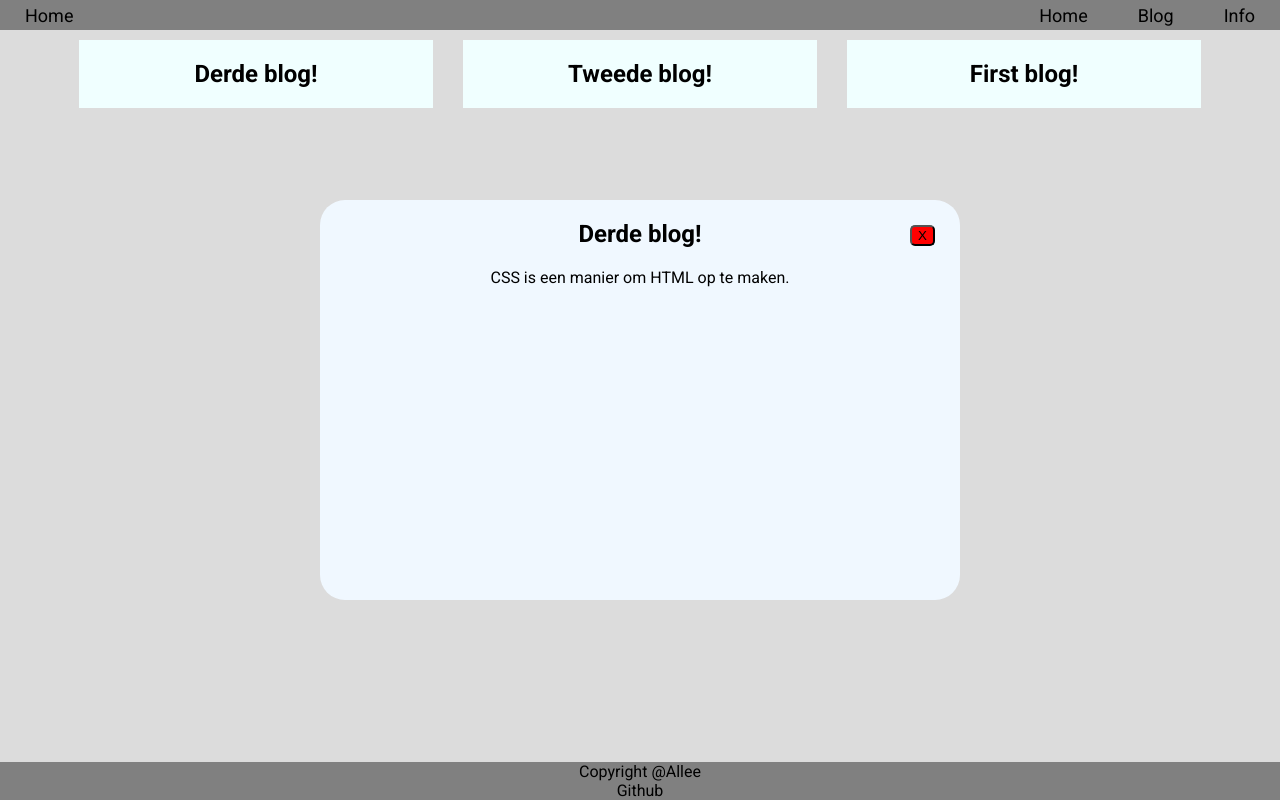
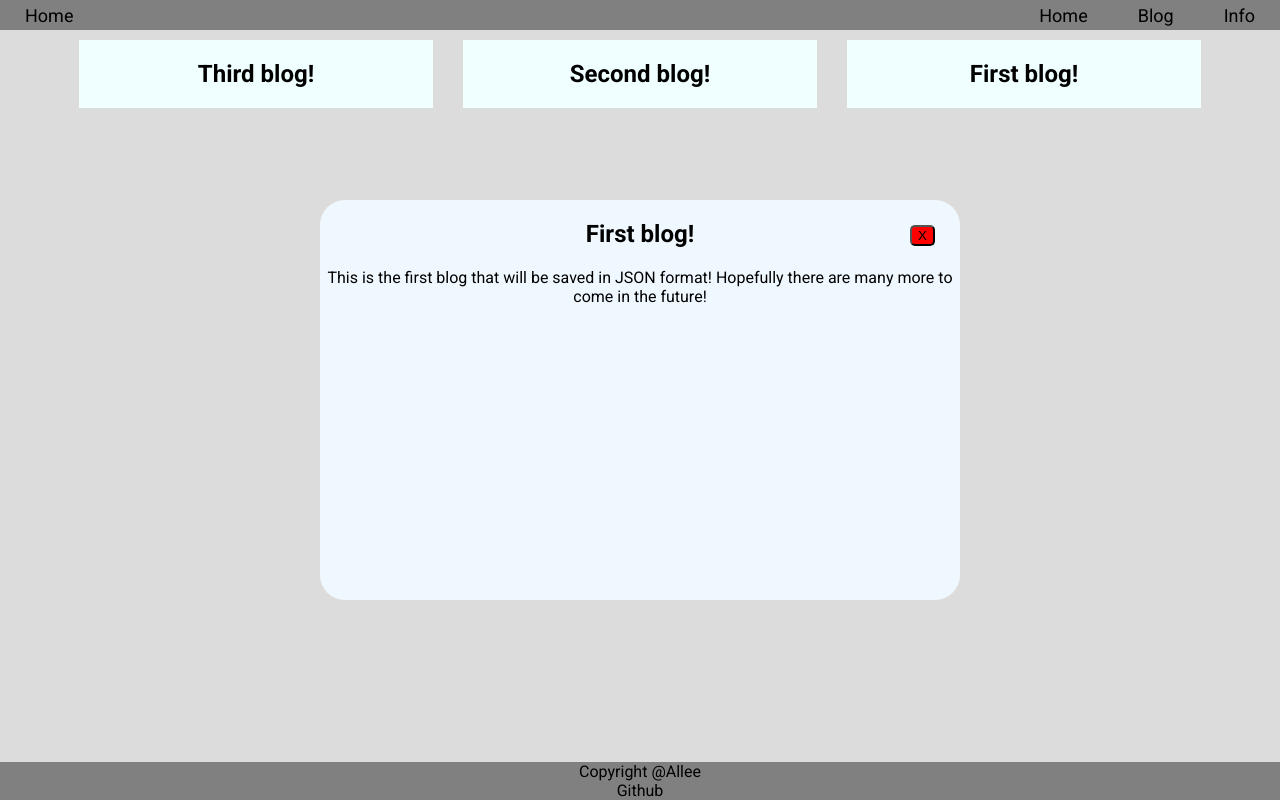
Before and after one commit to AlleeElias/CSS-Project, a plain HTML site: page html/blog.html in a window 1280 px wide. Both pictures are taken after a click on the element "First blog!". Drawn offline with Linux system fonts and the light colour scheme; a web font is replaced by a local one.

Commit message:
blogscript

```diff
--- a/html/blog.html
+++ b/html/blog.html
@@ -7,6 +7,7 @@
         <link rel="stylesheet" href="../css/styles.css">
         <link rel="stylesheet" href="../css/header.css">
         <script src="../script/script.js"></script>
+        <script src="../script/blog.js"></script>
     </head>
     <header id="pageheader">
         Hier komt de header
--- /dev/null
+++ b/script/blog.js
@@ -0,0 +1,64 @@
+let parsedData;
+let blogHTML = "";
+let actieveBlog;
+
+function vulBlogs() {
+    fetch('../data/data.txt')
+    .then(res => res.text())
+    .then(res => parseJSON(res));
+}
+
+function parseJSON(data) {
+    console.log("Data parsed to JSON");
+    parsedData = JSON.parse(data);
+    //console.log(parsedData);
+    stringDataToHTML(parsedData);
+}
+
+function stringDataToHTML(data) {
+    //console.log("Loading blogs...");
+    data.sort();
+    data.reverse();
+    data.forEach(element => {
+        voegKaartToe(element);
+    });
+
+    document.getElementById("blogcontainer").innerHTML = blogHTML;
+}
+
+function voegKaartToe(element) {
+    //console.log(element.titel);
+    //console.log(element.id);
+    blogHTML = blogHTML
+             + "<section id='kaart" + element.id + "' onmouseenter='toonKaartHover(" + element.id + ")'"
+             + " onmouseleave='verbergKaartHover(" + element.id + ")' onclick='toonKaart(" + element.id + ")'>"
+             + "<h2>" + element.titel + "</h2>"
+             + "<p id='omschrijving" + element.id + "' class='kaartinhoud'>" + element.omschrijving + "</p>"
+             + "<p id='inhoud" + element.id + "' class='kaartinhoud'>" + element.inhoud + "</p>"
+             + "</section>";
+}
+
+function toonKaartHover(id) {
+    //console.log("Kaart getoond");
+    document.getElementById("omschrijving" + id).style.display="block";
+}
+
+function verbergKaartHover(id) {
+    //console.log("Kaart verborgen");
+    document.getElementById("omschrijving" + id).style.display= "none";
+}
+
+function toonKaart(zoekId) {
+    document.getElementById("kaartbody").style.display = "grid";
+    actieveBlog = parsedData.find(({id}) => id === zoekId);
+    //console.log(actieveBlog);
+
+    document.getElementById("kaartbody").innerHTML = "<div class='getoondeKaart'><h2>" + actieveBlog.titel + "</h2>"
+                                                   + "<button class='kaartKnop' onclick='verbergKaart()'>X</button>"
+                                                   + "<p>" + actieveBlog.inhoud + "</p>"
+                                                   + "</div>"
+}
+
+function verbergKaart() {
+    document.getElementById("kaartbody").style.display = "none";
+}
--- a/script/script.js
+++ b/script/script.js
@@ -1,5 +1,3 @@
-let parsedData;
-
 let actieTekst = "You pressed the button!";
 
 let footerHTML = "<div>Copyright @Allee</div>" +
@@ -11,8 +9,6 @@ let headerHTML = "<div class='headertitle'>Home</div>" +
                  "<a href='../html/blog.html'>Blog</a>" +
                  "<a href='../html/info.html'>Info</a>" +
                  "</div>";
-
-let blogHTML = "";
 
 function doeIets(){
     document.getElementById("actiediv").innerText = actieTekst;
@@ -26,60 +22,3 @@ window.onload = function() {
         vulBlogs();
     }
 }
-
-function vulBlogs() {
-    fetch('../data/data.txt')
-    .then(res => res.text())
-    .then(res => parseJSON(res));
-}
-
-function parseJSON(data) {
-    console.log("Data parsed to JSON");
-    parsedData = JSON.parse(data);
-    //console.log(parsedData);
-    stringDataToHTML(parsedData);
-}
-
-function stringDataToHTML(data) {
-    //console.log("Loading blogs...");
-    data.sort();
-    data.reverse();
-    data.forEach(element => {
-        voegKaartToe(element);
-    });
-
-    document.getElementById("blogcontainer").innerHTML = blogHTML;
-}
-
-function voegKaartToe(element) {
-    //console.log(element.titel);
-    blogHTML = blogHTML
-             + "<section id='kaart" + element.id + "' onmouseenter='toonKaartHover(" + element.id + ")'"
-             + " onmouseleave='verbergKaartHover(" + element.id + ")' onclick='toonKaart(" + element.id + ")'>"
-             + "<h2>" + element.titel + "</h2>"
-             + "<p id='omschrijving" + element.id + "' class='kaartinhoud'>" + element.omschrijving + "</p>"
-             + "<p id='inhoud" + element.id + "' class='kaartinhoud'>" + element.inhoud + "</p>"
-             + "</section>";
-}
-
-function toonKaartHover(id) {
-    console.log("Kaart getoond");
-    document.getElementById("omschrijving" + id).style.display="block";
-}
-
-function verbergKaartHover(id) {
-    console.log("Kaart verborgen");
-    document.getElementById("omschrijving" + id).style.display= "none";
-}
-
-function toonKaart(id) {
-    document.getElementById("kaartbody").style.display = "grid";
-    document.getElementById("kaartbody").innerHTML = "<div class='getoondeKaart'><h2>"+parsedData[id].titel+"</h2>"
-                                                   + "<button class='kaartKnop' onclick='verbergKaart()'>X</button>"
-                                                   + "<p>"+parsedData[id].inhoud+"</p>"
-                                                   + "</div>"
-}
-
-function verbergKaart() {
-    document.getElementById("kaartbody").style.display = "none";
-}
```
Also changed, not shown: data/data.txt.
